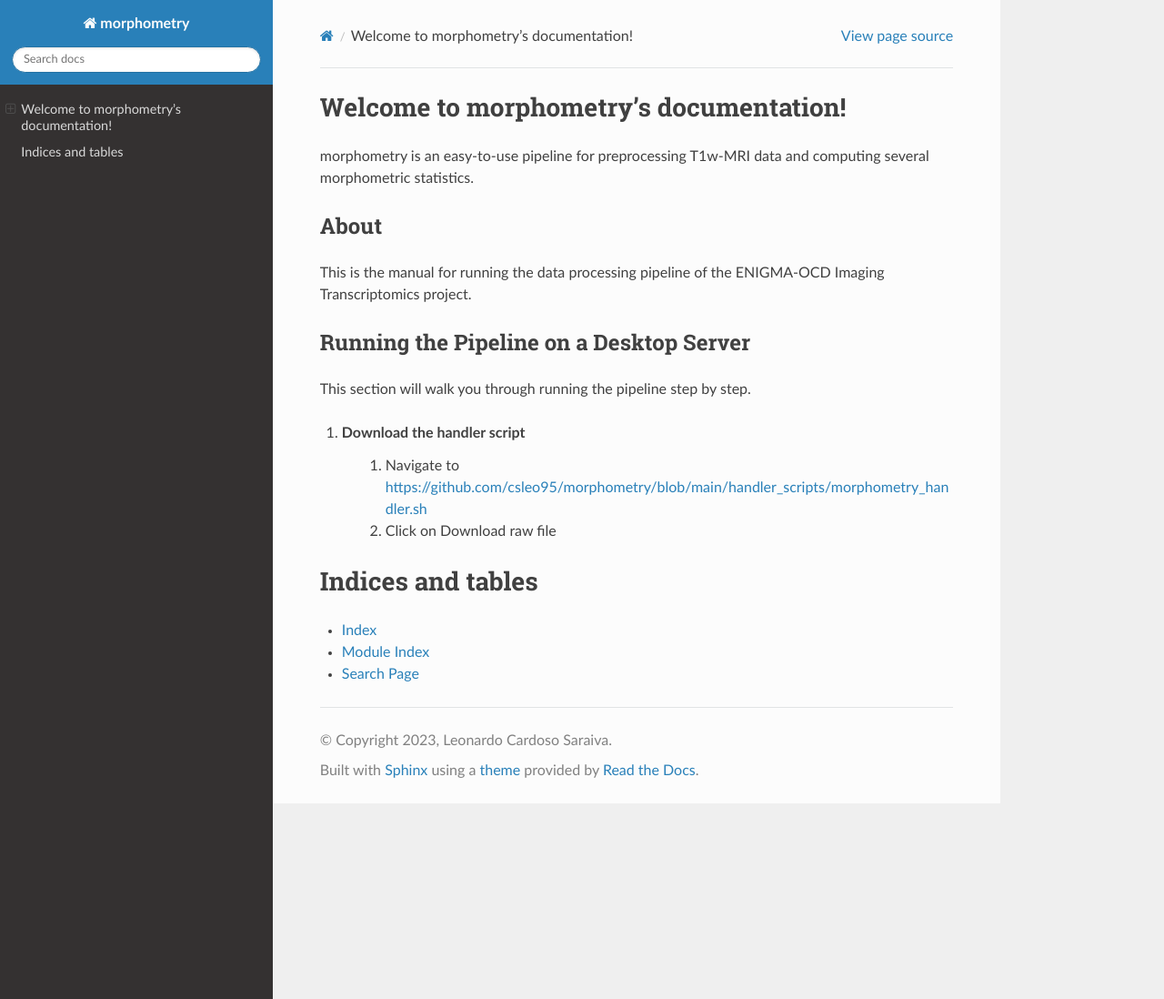
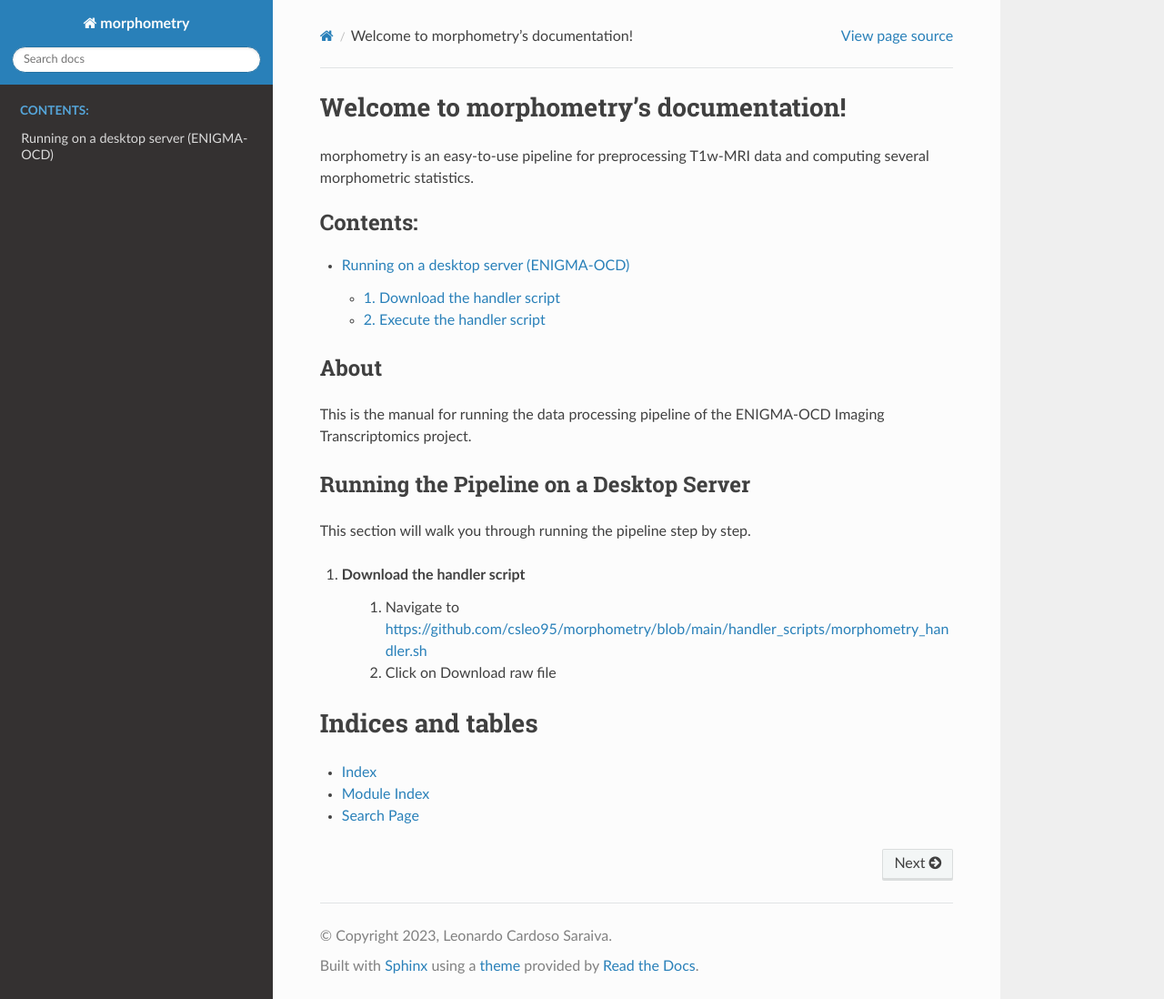
Before and after one commit to csleo95/morphometry, a Sphinx documentation site: the page built from docs/index.rst, in a window 1280 px wide and 1098 px high. Shown: the whole window at 91% size. Built offline with Sphinx 7.4.7 and the Read the Docs theme 2.0.0, drawn with Linux system fonts in a browser that asks for light colours; some of the changed lines change nothing that is shown.

Commit message:
update docs

```diff
--- a/docs/index.rst
+++ b/docs/index.rst
@@ -11,6 +11,8 @@ morphometry is an easy-to-use pipeline for preprocessing T1w-MRI data and comput
 .. toctree::
    :maxdepth: 2
    :caption: Contents:
+
+   running_on_a_desktop_server_ENIGMA_OCD
 
 About
 -----
--- /dev/null
+++ b/docs/running_on_a_desktop_server_ENIGMA_OCD.rst
@@ -0,0 +1,90 @@
+Running on a desktop server (ENIGMA-OCD)
+============
+
+This section will walk you through running the pipeline step by step, which is accomplished by executing a handler script that takes minimal input from the user and uses it to automatically run the pipeline. In addition, throughout this section, you will find references to items in section 3 that have detailed instructions on how to deal with possible issues. These references are pointed out alongside the body of the text, while their specific subject and location in section 3 are at the bottom of each page.
+
+1. Download the handler script
+-----
+    i. Navigate to https://github.com/csleo95/morphometry/blob/main/handler_scripts/morphometry_handler.sh
+    ii. Click on Download raw file
+
+2. Execute the handler script
+-----
+    i. Open the terminal
+    ii. Change directory to the directory where the handler script file was downloaded to. For instance, if it was downloaded to the Downloads directory, you can enter the following command:
+
+cd ~/Downloads
+    iii. Make the handler script file executable. To do this, enter the following command:
+
+chmod +x morphometry_handler.sh
+    iv. Execute the handler script file. To do this, enter the following command:
+
+./morphometry_handler.sh
+3. Execute the handler script
+The output of the handler script will depend on the container platforms installed (or not) in the server:
+
+Neither Docker, nor Singularity are installed: the script will print a message requesting that one of these should be installed in the system and will exit. In this case, follow this instruction and execute again the handler script.
+Only Docker is installed: the script will look for the pipeline image among the local images. If it has not been downloaded yet, it will automatically download the image. The Docker image is 15.39 GB, so please make sure that there is enough room in Docker Desktop to download it. If it has already been downloaded, the handler script will proceed to the next step.
+Only Singularity is installed: the script will look for the pipeline image in the current folder. If it has not been downloaded yet, it will automatically download the image. The pipeline Singularity image is 6.5 GB, so please make sure that there is enough room in the system to download it. If it has already been downloaded, the handler script will proceed to the next step.
+Both Docker and Singularity are installed: the script will prompt the user to select one of these platforms to use for executing the pipeline. If you enter 1, Docker is selected, and the handler script will follow the steps described in the Only Docker is installed item above. If you enter 2, Singularity is selected, and the handler script will follow the steps described in the Only Singularity is installed item above.
+4. Enter the full path to the directory containing the NIfTI files
+The user will be prompted to enter the full path to the directory containing the NIfTI files of the T1 scans of the subjects. This directory can be located either in the user filesystem or in a mounted drive. In either case, it should be noted that the full path is required, without characters such as “~/’, nor environment variables. Accordingly, a full path would have a structure similar to the following:
+
+1) Full path to directory with NIfTI files: /home/leocs/imgs/nifti
+The directory with the NIfTI files can be structured in two formats. It can contain only the NIfTI files of the T1 scans, as in the following example:
+
+├── nifti
+│   ├── sub0001_ses-01_acq-VBM6minSENSE_rec-TOC_run-1_T1w.nii.gz
+│   ├── sub0002_ses-01_acq-VBM6minSENSE_rec-TOC_run-1_T1w.nii.gz
+Alternatively, it can contain the NIfTI files of the T1 scans in valid BIDS format, as in the following example (the ses directory is optional):
+
+├── nifti
+│   └── sub-0001
+│       └── ses-01
+│       	 └── anat
+│       	     ├── sub-0001_ses-01_acq-VBMSENSE_rec-TOC_run-1_T1w.nii.gz
+│   └── sub-0002
+│       └── ses-01
+│       	 └── anat
+│       	     ├── sub-0002_ses-01_acq-VBMSENSE_rec-TOC_run-1_T1w.nii.gz
+
+5. Enter the full path to the directory containing freesurfer’s recon-all output
+The user will be prompted to enter the full path to the directory containing output from the freesurfer’s recon-all command for some / all NIfTI files located in the directory with the NIfTI files. This directory can also be located in the user filesystem or in a mounted drive; and the path requirements are the same as above. In addition, it should be noted that the directories within this directory should have the same naming as their corresponding NIfTI files (without the file extensions, of course). Accordingly, considering that the provided directory with NIfTI files was any of the examples above, this directory should have the following structure and naming:
+
+├── reconall
+│   └── sub-0001_ses-01_acq-VBM6minSENSE_rec-TOC_run-1_T1w
+│       ├── label
+│       ├── mri
+│       ├── scripts
+│       ├── stats
+│       ├── surf
+│       ├── tmp
+│       ├── touch
+│       └── trash
+│   └── sub-0002_ses-01_acq-VBM6minSENSE_rec-TOC_run-1_T1w
+│       ├── label
+│       ├── mri
+│       ├── scripts
+│       ├── stats
+│       ├── surf
+│       ├── tmp
+│       ├── touch
+│       └── trash
+If either there are no NIfTI files that have undergone recon-all, or you want to run recon-all again on them, just press ENTER when prompted to enter the path to this directory.
+
+6. Enter the number of threads to be used
+The user will be prompted to enter the number of threads to be used in the pipeline. This does not affect the output of the pipeline per se. But it will make the pipeline run faster, as the number of threads corresponds to the number of NIfTI files processed simultaneously. If you are unsure on the number of cores available on your system, just enter 1.
+
+7. Pipeline starts running!
+The pipeline is comprised of this two workflows:
+
+Preproc workflow
+Runs recon-all for all the NIfTI files that were not previously processed with this command, processed with freesurfer versions < 7.1.1, or processed with errors.
+Runs run_samseg for all the NIfTI files. The output of this command will be stored in a directory named samseg inside the enigma_ocd directory.
+Gathers qc statistics.
+Morphometric stats workflow
+Computes area, volume, thickness, intrinsic and extrinsic curvatures, and sulcal depth statistics for cortical regions.
+Computes area, and volume statistics for subcortical regions.
+Gathers qc statistics.
+8. Check and send the output
+After running the pipeline, please check all the files in the directory enigma-ocd/morhometric_stats to leonardo.saraiva@usp.br.
```
